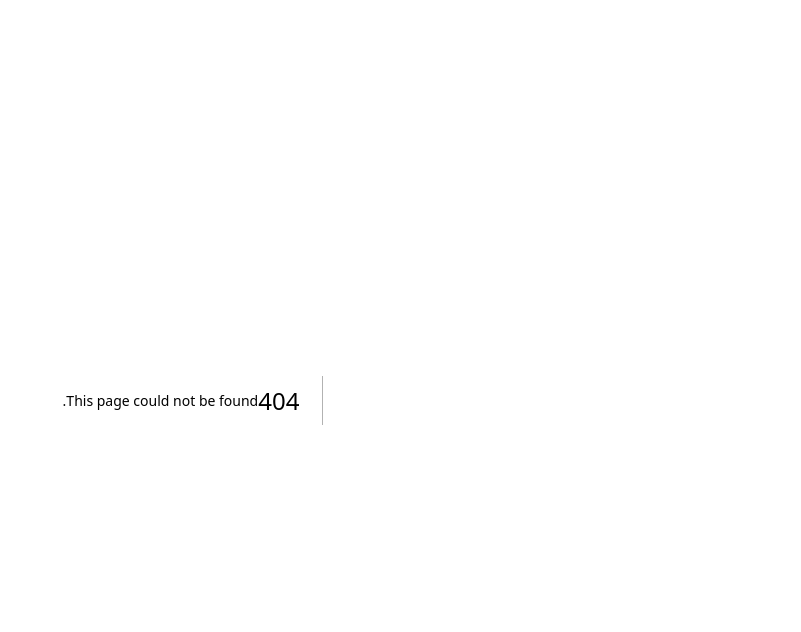
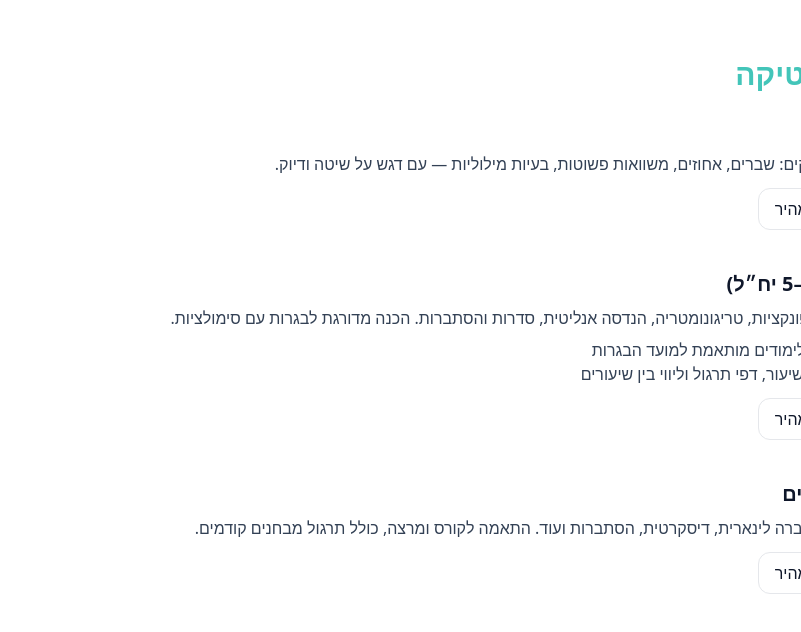
Before and after one commit to roadam11/RoieTutor, a Next.js app: page /subjects/math in a window 1280 px wide. Before the commit this address had no page. Shown: the top 632 px of the page, without its empty margins (479-1280 px from the left). Built offline with nearby package versions, Linux system fonts and the light colour scheme.

Commit message:
Create math.js

```diff
--- /dev/null
+++ b/pages/subjects/math.js
@@ -0,0 +1,42 @@
+import Head from 'next/head'
+import { useEffect } from 'react'
+
+export default function MathPage() {
+  useEffect(()=>{ document.documentElement.setAttribute('dir','rtl') },[])
+  const wa = (topic) => `https://wa.me/972549480190?text=${encodeURIComponent(`שלום רועי, מעוניין בשיעור במתמטיקה (${topic}).`)}`;
+
+  return (
+    <div className="min-h-screen bg-white dark:bg-ink text-slate-900 dark:text-slate-100">
+      <Head>
+        <title>RoieTutor — מתמטיקה</title>
+        <meta name="description" content="שיעורים פרטיים במתמטיקה לחטיבה, תיכון (3–5 יח״ל) וסטודנטים. תכנית לימודים אישית וליווי בין שיעורים." />
+      </Head>
+
+      <main className="max-w-6xl mx-auto px-4 py-14">
+        <h1 className="text-3xl font-extrabold text-tealBrand mb-6">מתמטיקה</h1>
+
+        <section className="mb-10">
+          <h2 className="text-xl font-bold mb-2">חטיבה</h2>
+          <p className="text-slate-700 dark:text-slate-300">יסודות חזקים: שברים, אחוזים, משוואות פשוטות, בעיות מילוליות — עם דגש על שיטה ודיוק.</p>
+          <a href={wa('חטיבה')} className="inline-block mt-3 rounded-xl px-4 py-2 border hover:border-tealBrand hover:text-tealBrand">תיאום מהיר</a>
+        </section>
+
+        <section className="mb-10">
+          <h2 className="text-xl font-bold mb-2">תיכון (3–5 יח״ל)</h2>
+          <p className="text-slate-700 dark:text-slate-300">אלגברה, פונקציות, טריגונומטריה, הנדסה אנליטית, סדרות והסתברות. הכנה מדורגת לבגרות עם סימולציות.</p>
+          <ul className="list-disc pr-5 text-slate-700 dark:text-slate-300 mt-2">
+            <li>תכנית לימודים מותאמת למועד הבגרות</li>
+            <li>סיכומי שיעור, דפי תרגול וליווי בין שיעורים</li>
+          </ul>
+          <a href={wa('תיכון 3–5 יח״ל')} className="inline-block mt-3 rounded-xl px-4 py-2 border hover:border-tealBrand hover:text-tealBrand">תיאום מהיר</a>
+        </section>
+
+        <section>
+          <h2 className="text-xl font-bold mb-2">סטודנטים</h2>
+          <p className="text-slate-700 dark:text-slate-300">אינפי, אלגברה לינארית, דיסקרטית, הסתברות ועוד. התאמה לקורס ומרצה, כולל תרגול מבחנים קודמים.</p>
+          <a href={wa('סטודנטים')} className="inline-block mt-3 rounded-xl px-4 py-2 border hover:border-tealBrand hover:text-tealBrand">תיאום מהיר</a>
+        </section>
+      </main>
+    </div>
+  )
+}
```
